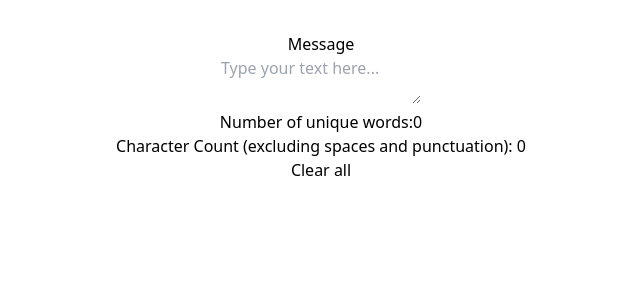
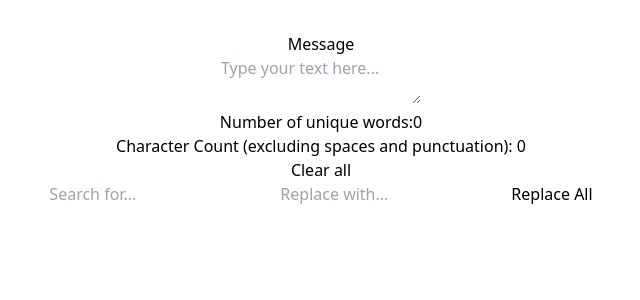
Before and after one commit to Ankush-nitjsr/real-time-text-analysis, a React (Vite) app: page / in a window 1280 px wide. Shown: the top 300 px of the page, without its empty margins (319-959 px from the left). Built offline with nearby package versions, Linux system fonts and the light colour scheme.

Commit message:
Update HomePage component
Modify HomePage to include word/words replacement feature

```diff
--- a/src/pages/HomePage.tsx
+++ b/src/pages/HomePage.tsx
@@ -1,6 +1,7 @@
 import { useState } from "react";
 import { Statistics } from "../components/Statistics";
 import { TextInput } from "../components/TextInput";
+import { StringReplacement } from "../components/StringReplacement";
 
 export const HomePage = () => {
   const [text, setText] = useState("");
@@ -8,11 +9,16 @@ export const HomePage = () => {
   const handleTextChange = (newText: string) => {
     setText(newText);
   };
+
+  const handleTextReplace = (newText: string) => {
+    setText(newText);
+  };
   return (
     <>
       <h2>Message</h2>
       <TextInput text={text} onChange={handleTextChange} />
       <Statistics text={text} setText={setText} />
+      <StringReplacement text={text} onReplace={handleTextReplace} />
     </>
   );
 };
```
